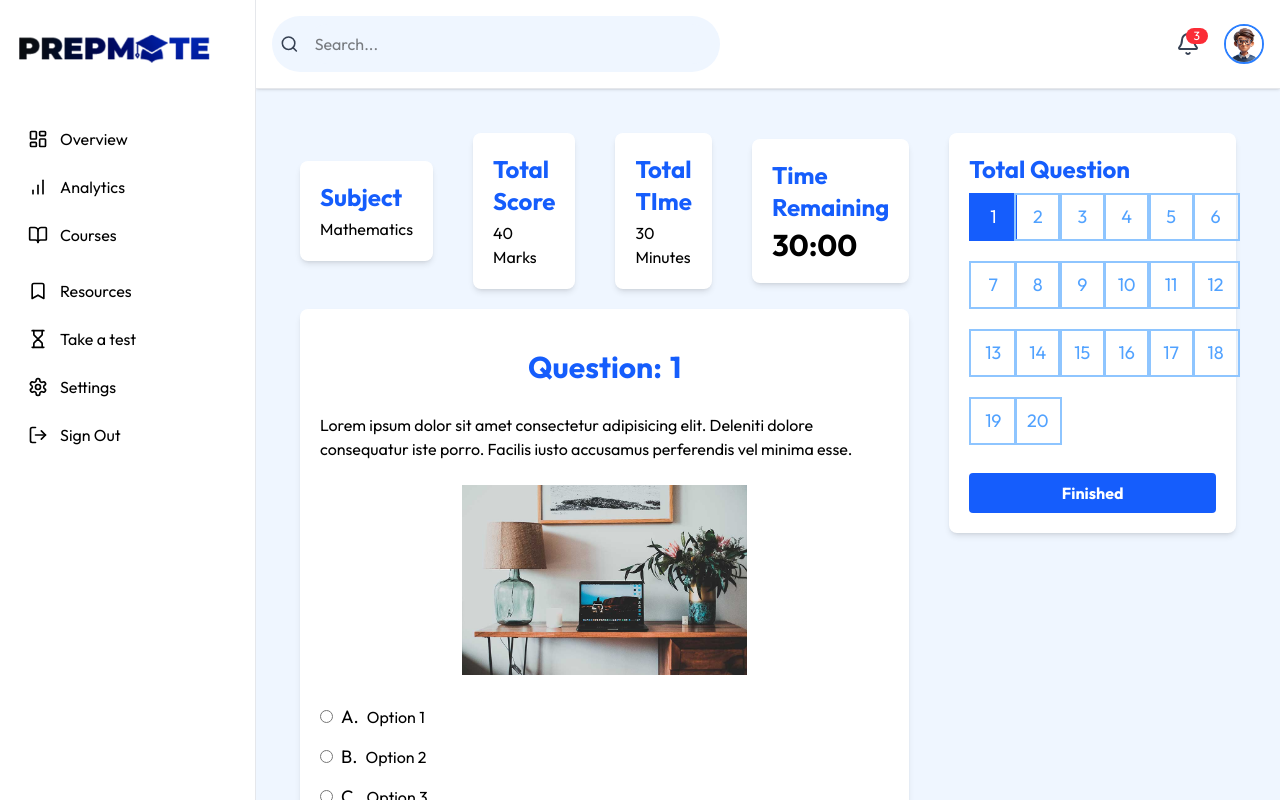
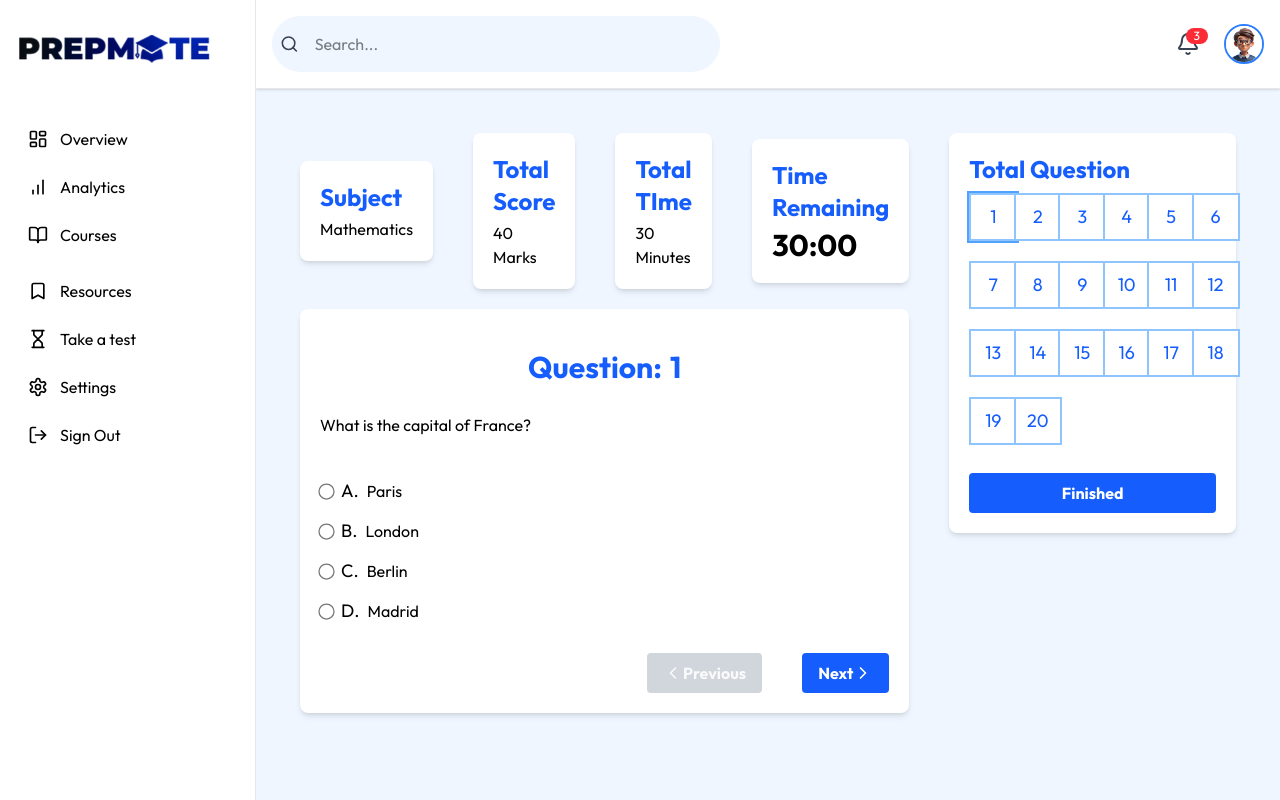
Before and after one commit to oluwaseyipd/PrepMate, a React (Vite) app: page /#/dashboard/testinterface in a window 1280 px wide. Built offline with nearby package versions, Linux system fonts and the light colour scheme.

Commit message:
Test interface functionality added

```diff
--- a/src/constants/testquestion.jsx
+++ b/src/constants/testquestion.jsx
@@ -1,3 +1,7 @@
+import questionimage from '../assets/images/questionimage.jpg';
+
+
+
 export const testquestions = [
   {
     id: 1,
@@ -69,7 +73,7 @@ export const testquestions = [
     explanation:
       "The image shows a lion, which is known as the king of the jungle.",
     marks: 1,
-    questionimage: "../assets/images/lion.png",
+    questionimage: questionimage,
   },
   {
     id: 6,
@@ -139,10 +143,10 @@ export const testquestions = [
     answer: "A",
     explanation: "The image shows the Eiffel Tower, located in Paris, France.",
     marks: 1,
-    questionimage: "../assets/images/eiffel_tower.png",
+    questionimage: questionimage,
   },
   {
-    id: 1,
+    id: 11,
     question: "What is the capital of France?",
     options: [
       { option: "A", answer: "Paris" },
@@ -156,7 +160,7 @@ export const testquestions = [
     questionimage: null,
   },
   {
-    id: 2,
+    id: 12,
     question: "What is 2 + 2?",
     options: [
       { option: "A", answer: "3" },
@@ -170,7 +174,7 @@ export const testquestions = [
     questionimage: null,
   },
   {
-    id: 3,
+    id: 13,
     question: "Which planet is known as the Red Planet?",
     options: [
       { option: "A", answer: "Earth" },
@@ -185,7 +189,7 @@ export const testquestions = [
     questionimage: null,
   },
   {
-    id: 4,
+    id: 14,
     question: "What is the chemical symbol for water?",
     options: [
       { option: "A", answer: "O2" },
@@ -199,7 +203,7 @@ export const testquestions = [
     questionimage: null,
   },
   {
-    id: 5,
+    id: 15,
     question: "Identify the animal in the image.",
     options: [
       { option: "A", answer: "Lion" },
@@ -211,10 +215,10 @@ export const testquestions = [
     explanation:
       "The image shows a lion, which is known as the king of the jungle.",
     marks: 1,
-    questionimage: "../assets/images/lion.png",
+    questionimage: questionimage,
   },
   {
-    id: 6,
+    id: 16,
     question: "What is the largest ocean on Earth?",
     options: [
       { option: "A", answer: "Atlantic Ocean" },
@@ -228,7 +232,7 @@ export const testquestions = [
     questionimage: null,
   },
   {
-    id: 7,
+    id: 17,
     question: "What is the boiling point of water at sea level?",
     options: [
       { option: "A", answer: "90°C" },
@@ -242,7 +246,7 @@ export const testquestions = [
     questionimage: null,
   },
   {
-    id: 8,
+    id: 18,
     question: "Which country is known as the Land of the Rising Sun?",
     options: [
       { option: "A", answer: "China" },
@@ -256,7 +260,7 @@ export const testquestions = [
     questionimage: null,
   },
   {
-    id: 9,
+    id: 19,
     question: "What is the square root of 64?",
     options: [
       { option: "A", answer: "6" },
@@ -270,7 +274,7 @@ export const testquestions = [
     questionimage: null,
   },
   {
-    id: 10,
+    id: 20,
     question: "Identify the structure in the image.",
     options: [
       { option: "A", answer: "Eiffel Tower" },
@@ -281,6 +285,6 @@ export const testquestions = [
     answer: "A",
     explanation: "The image shows the Eiffel Tower, located in Paris, France.",
     marks: 1,
-    questionimage: "../assets/images/eiffel_tower.png",
+    questionimage: questionimage,
   },
 ];
--- /dev/null
+++ b/src/context/ModalContext.jsx
@@ -0,0 +1,16 @@
+import { createContext, useContext, useState } from "react";
+
+const ModalContext = createContext();
+
+export const ModalProvider = ({ children }) => {
+  const [showSubmitAlert, setShowSubmitAlert] = useState(false);
+  const [showCancelAlert, setShowCancelAlert] = useState(false);
+
+  return (
+    <ModalContext.Provider value={{ showSubmitAlert, setShowSubmitAlert, showCancelAlert, setShowCancelAlert }}>
+      {children}
+    </ModalContext.Provider>
+  );
+};
+
+export const useModal = () => useContext(ModalContext);
--- a/src/pages/adminDashboard/ManageTests.jsx
+++ b/src/pages/adminDashboard/ManageTests.jsx
@@ -26,8 +26,8 @@ const ManageTests = () => {
   return (
     <div className="p-4">
       <h1 className="text-3xl font-bold text-black mb-5">Manage Tests</h1>
-            <div className="flex justify-between items-center mb-6">
-            <div className="flex items-center relative w-full sm:w-auto bg-blue-50 border border-gray-300 rounded-full p-2">
+            <div className="flex flex-col md:flex-row justify-between md:items-center mb-6">
+            <div className="flex items-center relative w-full sm:w-auto bg-blue-50 border border-gray-300 rounded-full p-2 mb-3 md:mb-0">
             <Search size={18} className="mr-2 text-gray-500" />
             <input
               type="text"
--- a/src/pages/userDashboard/TestInterface.jsx
+++ b/src/pages/userDashboard/TestInterface.jsx
@@ -1,163 +1,234 @@
-import React from 'react';
-import { useState, useEffect } from 'react';
-import questionimage from '../../assets/images/questionimage.jpg';
-import submitalert from '../../assets/images/are-you-sure.png';
-import { Chevron } from 'react-day-picker';
-import { ChevronLeft, ChevronRight } from 'lucide-react';
-import {testquestions} from '../../constants/testquestion';
+import React from "react";
+import { useState, useEffect } from "react";
+import { ChevronLeft, ChevronRight } from "lucide-react";
+import { testquestions } from "../../constants/testquestion";
+import { useModal } from "../../context/ModalContext";
 
-const TestInterface  = () => {
+const TestInterface = () => {
+  const [currentQuestionIndex, setCurrentQuestionIndex] = useState(0);
+  const [answers, setAnswers] = useState({});
+  const { showSubmitAlert, setShowSubmitAlert } = useModal();
+  const { showCancelAlert, setShowCancelAlert } = useModal();
+
+  const currentQuestion = testquestions[currentQuestionIndex];
+
   return (
-    <div className='p-5'>
-
-      <div className='flex flex-col md:flex-row gap-10'>
-
-
-        <div className='flex flex-col gap-5 w-full md:w-2/3'>
+    <div className="p-5 relative">
+      <div className="flex flex-col md:flex-row gap-10">
+        <div className="flex flex-col gap-5 w-full md:w-2/3">
           {/* Test Information frame */}
-        <div className='flex flex-wrap md:flex-nowrap items-center gap-10'>
+          <div className="flex flex-wrap md:flex-nowrap items-center gap-3 md:gap-10">
             {/* Subject Title */}
-          <div className='flex flex-col gap-1 bg-white p-2 md:p-5 rounded-lg shadow-md'>
-            <h2 className='text-blue-600 font-bold text-xl md:text-2xl'>Subject</h2>
-            <p className='text-black'>Mathematics</p>
+            <div className="flex flex-col gap-1 bg-white p-2 md:p-5 rounded-lg shadow-md">
+              <h2 className="text-blue-600 font-bold text-xl md:text-2xl">
+                Subject
+              </h2>
+              <p className="text-black">Mathematics</p>
             </div>
             {/* Test Score */}
-                    <div className='flex flex-col gap-1 bg-white p-2 md:p-5 rounded-lg shadow-md'>
-            <h2 className='text-blue-600 font-bold text-xl md:text-2xl'>Total Score</h2>
-            <p className='text-black'>40 Marks</p>
+            <div className="flex flex-col gap-1 bg-white p-2 md:p-5 rounded-lg shadow-md">
+              <h2 className="text-blue-600 font-bold text-xl md:text-2xl">
+                Total Score
+              </h2>
+              <p className="text-black">40 Marks</p>
             </div>
 
             {/* Total Time */}
-          <div className='flex flex-col gap-1 bg-white p-2 md:p-5 rounded-lg shadow-md'>
-            <h2 className='text-blue-600 font-bold text-xl md:text-2xl'>Total TIme</h2>
-            <p className='text-black'>30 Minutes</p>
+            <div className="flex flex-col gap-1 bg-white p-2 md:p-5 rounded-lg shadow-md">
+              <h2 className="text-blue-600 font-bold text-xl md:text-2xl">
+                Total TIme
+              </h2>
+              <p className="text-black">30 Minutes</p>
             </div>
 
             {/* Remaining Time */}
-            <div className='flex flex-col gap-1 bg-white p-2 md:p-5 rounded-lg shadow-md'>
-            <h2 className='text-blue-600 font-bold text-xl md:text-2xl'>Time Remaining</h2>
-            <p className='text-black font-bold text-3xl'>30:00</p>
+            <div className="flex flex-col gap-1 bg-white p-2 md:p-5 rounded-lg shadow-md">
+              <h2 className="text-blue-600 font-bold text-xl md:text-2xl">
+                Time Remaining
+              </h2>
+              <p className="text-black font-bold text-3xl">30:00</p>
+            </div>
           </div>
 
+          {/* Question and Option frame */}
+          <div className="flex flex-col gap-2 bg-white p-5 rounded-lg shadow-md">
+            <div className="flex justify-center items-center gap-2 bg-white p-5 rounded-lg">
+              <h2 className="text-blue-600 font-bold text-xl md:text-3xl">
+                Question:
+              </h2>
+              <p className="text-blue-600 font-bold text-xl md:text-3xl">
+                {currentQuestion.id}
+              </p>
+            </div>
+            {/* Question */}
+            <div className="flex flex-col gap-3 mb-5">
+              {/* Question text */}
+              <p className="text-black mb-3 select-none">
+                {currentQuestion.question}
+              </p>
+
+              {/* Optional image */}
+              {currentQuestion.questionimage && (
+                <img
+                  src={currentQuestion.questionimage}
+                  className="w-auto md:w-1/2 justify-center mx-auto"
+                  alt=""
+                />
+              )}
+            </div>
+            {/* Options */}
+            <div className="flex flex-col gap-3">
+              {currentQuestion.options.map((opt, i) => (
+                <div key={opt.option} className="flex gap-2 items-center">
+                  <input
+                    type="radio"
+                    name={`question-${currentQuestion.id}`} // unique per question
+                    id={`option-${currentQuestion.id}-${i}`}
+                    className="cursor-pointer scale-125" // larger radio
+                    checked={answers[currentQuestion.id] === opt.option}
+                    onChange={() =>
+                      setAnswers((prev) => ({
+                        ...prev,
+                        [currentQuestion.id]: opt.option,
+                      }))
+                    }
+                  />
+                  <span className="text-black text-lg cursor-pointer select-none">
+                    {opt.option}.
+                  </span>
+                  <label
+                    htmlFor={`option-${currentQuestion.id}-${i}`}
+                    className="text-black cursor-pointer select-none"
+                  >
+                    {opt.answer}
+                  </label>
+                </div>
+              ))}
             </div>
 
-
-          {/* Question and Option frame */}
-          <div className='flex flex-col gap-2 bg-white p-5 rounded-lg shadow-md'>
-          <div className='flex justify-center items-center gap-2 bg-white p-5 rounded-lg'>
-            <h2 className='text-blue-600 font-bold text-xl md:text-3xl'>Question: </h2>
-            <p className='text-blue-600 font-bold text-xl md:text-3xl'>1</p>
-          </div>
-            {/* Question */}
-          <div className='flex flex-col gap-3 mb-5'>
-            <p className='text-black mb-3'>Lorem ipsum dolor sit amet consectetur adipisicing elit. Deleniti dolore consequatur iste porro. Facilis iusto accusamus perferendis vel minima esse.</p>
-            <img src={questionimage} className='w-auto md:w-1/2 justify-center mx-auto' alt="" />
-          </div>
-          {/* Options */}
-          <div className='flex flex-col gap-3'>
-            <div className='flex gap-2 items-center'>
-              <input type="radio" name="option" id="option1" />
-              <span className='text-black text-lg'>A. </span>
-              <label htmlFor="option1" className='text-black'>Option 1</label>
-            </div>
-            <div className='flex gap-2 items-center'>
-              <input type="radio" name="option" id="option2" />
-              <span className='text-black text-lg'>B. </span>
-              <label htmlFor="option2" className='text-black'>Option 2</label>
-            </div>
-            <div className='flex gap-2 items-center'>
-              <input type="radio" name="option" id="option3" />
-              <span className='text-black text-lg'>C. </span>
-              <label htmlFor="option3" className='text-black'>Option 3</label>
-            </div>
-            <div className='flex gap-2 items-center'>
-              <input type="radio" name="option" id="option4" />
-              <span className='text-black text-lg'>D. </span>
-              <label htmlFor="option4" className='text-black'>Option 4</label>
-            </div>
-          </div>
             {/* Navigation Buttons */}
-          <div className='flex items-center justify-center md:justify-end gap-10 mt-5'>
-            <button className='flex justify-center items-center bg-blue-600 hover:bg-blue-700 text-white font-bold py-2 px-4 cursor-pointer rounded transition duration-300'>
-            <ChevronLeft className='text-white' size={20} />
+            <div className="flex items-center justify-center md:justify-end gap-10 mt-5">
+              {/* Previous Button */}
+              <button
+                onClick={() =>
+                  setCurrentQuestionIndex((prev) => Math.max(prev - 1, 0))
+                }
+                disabled={currentQuestionIndex === 0}
+                className={`flex justify-center items-center font-bold py-2 px-4 rounded transition duration-300
+      ${
+        currentQuestionIndex === 0
+          ? "bg-gray-300 cursor-not-allowed"
+          : "bg-blue-600 hover:bg-blue-700 text-white cursor-pointer"
+      }`}
+              >
+                <ChevronLeft size={20} />
                 Previous
               </button>
-            <button className='flex justify-center items-center bg-blue-600 hover:bg-blue-700 text-white font-bold py-2 px-4 cursor-pointer rounded transition duration-300'>
+
+              {/* Next Button */}
+              <button
+                onClick={() =>
+                  setCurrentQuestionIndex((prev) =>
+                    Math.min(prev + 1, testquestions.length - 1)
+                  )
+                }
+                disabled={currentQuestionIndex === testquestions.length - 1}
+                className={`flex justify-center items-center font-bold py-2 px-4 rounded transition duration-300
+      ${
+        currentQuestionIndex === testquestions.length - 1
+          ? "bg-gray-300 cursor-not-allowed"
+          : "bg-blue-600 hover:bg-blue-700 text-white cursor-pointer"
+      }`}
+              >
                 Next
-                <ChevronRight className='text-white' size={20} />
+                <ChevronRight size={20} />
               </button>
             </div>
           </div>
         </div>
 
+        <div className="flex flex-col gap-5 w-full md:w-1/3">
+          {/* Question Tracking frame */}
+          <div className="flex flex-col gap-2 bg-white p-5 rounded-lg shadow-md">
+            <h2 className="text-blue-600 font-bold text-2xl">Total Question</h2>
+            <div className="flex flex-wrap md:grid md:grid-cols-6 gap-5">
+              {testquestions.map((q, index) => {
+                const isAnswered = answers[q.id] !== undefined;
+                const isCurrent = index === currentQuestionIndex;
 
-        <div className='flex flex-col gap-5 w-full md:w-1/3'>
-            {/* Question Tracking frame */}
-            <div className='flex flex-col gap-2 bg-white p-5 rounded-lg shadow-md'>
-            <h2 className='text-blue-600 font-bold text-2xl'>Total Question</h2>
-            <div className='flex flex-wrap md:grid md:grid-cols-6 gap-5'>
-              <span className='h-8 w-8 md:h-12 md:w-12  flex justify-center items-center bg-blue-600 border-2 border-blue-600 text-white text-lg cursor-pointer p-2'>1</span>
-              <span className='h-8 w-8 md:h-12 md:w-12 flex justify-center items-center bg-transparent border-2 border-blue-300 text-blue-400 text-lg cursor-pointer p-2'>2</span>
-              <span className='h-8 w-8 md:h-12 md:w-12 flex justify-center items-center bg-transparent border-2 border-blue-300 text-blue-400 text-lg cursor-pointer p-2'>3</span>
-              <span className='h-8 w-8 md:h-12 md:w-12 flex justify-center items-center bg-transparent border-2 border-blue-300 text-blue-400 text-lg cursor-pointer p-2'>4</span>
-              <span className='h-8 w-8 md:h-12 md:w-12 flex justify-center items-center bg-transparent border-2 border-blue-300 text-blue-400 text-lg cursor-pointer p-2'>5</span>
-              <span className='h-8 w-8 md:h-12 md:w-12 flex justify-center items-center bg-transparent border-2 border-blue-300 text-blue-400 text-lg cursor-pointer p-2'>6</span>
-              <span className='h-8 w-8 md:h-12 md:w-12 flex justify-center items-center bg-transparent border-2 border-blue-300 text-blue-400 text-lg cursor-pointer p-2'>7</span>
-              <span className='h-8 w-8 md:h-12 md:w-12 flex justify-center items-center bg-transparent border-2 border-blue-300 text-blue-400 text-lg cursor-pointer p-2'>8</span>
-              <span className='h-8 w-8 md:h-12 md:w-12 flex justify-center items-center bg-transparent border-2 border-blue-300 text-blue-400 text-lg cursor-pointer p-2'>9</span>
-              <span className='h-8 w-8 md:h-12 md:w-12 flex justify-center items-center bg-transparent border-2 border-blue-300 text-blue-400 text-lg cursor-pointer p-2'>10</span>
-              <span className='h-8 w-8 md:h-12 md:w-12 flex justify-center items-center bg-transparent border-2 border-blue-300 text-blue-400 text-lg cursor-pointer p-2'>11</span>
-              <span className='h-8 w-8 md:h-12 md:w-12 flex justify-center items-center bg-transparent border-2 border-blue-300 text-blue-400 text-lg cursor-pointer p-2'>12</span>
-              <span className='h-8 w-8 md:h-12 md:w-12 flex justify-center items-center bg-transparent border-2 border-blue-300 text-blue-400 text-lg cursor-pointer p-2'>13</span>
-              <span className='h-8 w-8 md:h-12 md:w-12 flex justify-center items-center bg-transparent border-2 border-blue-300 text-blue-400 text-lg cursor-pointer p-2'>14</span>
-              <span className='h-8 w-8 md:h-12 md:w-12 flex justify-center items-center bg-transparent border-2 border-blue-300 text-blue-400 text-lg cursor-pointer p-2'>15</span>
-              <span className='h-8 w-8 md:h-12 md:w-12 flex justify-center items-center bg-transparent border-2 border-blue-300 text-blue-400 text-lg cursor-pointer p-2'>16</span>
-              <span className='h-8 w-8 md:h-12 md:w-12 flex justify-center items-center bg-transparent border-2 border-blue-300 text-blue-400 text-lg cursor-pointer p-2'>17</span>
-              <span className='h-8 w-8 md:h-12 md:w-12 flex justify-center items-center bg-transparent border-2 border-blue-300 text-blue-400 text-lg cursor-pointer p-2'>18</span>
-              <span className='h-8 w-8 md:h-12 md:w-12 flex justify-center items-center bg-transparent border-2 border-blue-300 text-blue-400 text-lg cursor-pointer p-2'>19</span>
-              <span className='h-8 w-8 md:h-12 md:w-12 flex justify-center items-center bg-transparent border-2 border-blue-300 text-blue-400 text-lg cursor-pointer p-2'>20</span>
+                return (
+                  <span
+                    key={q.id}
+                    onClick={() => setCurrentQuestionIndex(index)}
+                    className={`h-8 w-8 md:h-12 md:w-12 flex justify-center items-center select-none
+        ${
+          isAnswered
+            ? "bg-blue-600 text-white"
+            : "bg-white text-blue-600 border-blue-300"
+        }
+        ${!isAnswered && isCurrent ? "ring-2 ring-blue-400" : ""}
+        border-2 text-lg cursor-pointer p-2`}
+                  >
+                    {q.id}
+                  </span>
+                );
+              })}
             </div>
 
-            <button className='mt-5 bg-blue-600 hover:bg-blue-700 text-white font-bold py-2 px-4 cursor-pointer rounded transition duration-300'>
+            <button
+              onClick={() => setShowSubmitAlert(true)}
+              className="mt-5 bg-blue-600 hover:bg-blue-700 text-white font-bold py-2 px-4 cursor-pointer rounded transition duration-300"
+            >
               Finished
             </button>
           </div>
         </div>
-
       </div>
 
       {/* Submit Message */}
-      {/* <div className='flex flex-col justify-center items-center h-[300px] w-[600px] gap-2 bg-white p-5 rounded-lg shadow-md'>
-       <img src={submitalert} className='w-40 mx-auto' alt="" />
-        <p className='text-black'>Are you sure you want to submit the test?</p>
-        <div className='flex items-center justify-end gap-10 my-5'>
-          <button className='flex justify-center items-center bg-white hover:bg-blue-700 text-blue-600 hover:text-white border border-blue-600 font-bold py-2 px-4 cursor-pointer rounded-full transition duration-300'>
+      {/* {showSubmitAlert && (
+  <div className="fixed relative inset-0 z-50 h-screen flex justify-center items-center bg-blue-200 bg-opacity-30 backdrop-blur-sm transition-all ease-out scale-95 duration-300">
+    <div className="flex flex-col justify-center items-center w-[300px] md:w-[600px] bg-white p-5 rounded-xl shadow-lg scale-100 opacity-100 animate-fade-in">
+      <img src={submitalert} className="w-40 mx-auto" alt="" />
+      <p className="text-black mt-4 text-center">
+        Are you sure you want to submit the test?
+      </p>
+      <div className="flex justify-end gap-10 my-5">
+        <button
+          onClick={() => setShowSubmitAlert(false)}
+          className="bg-white cursor-pointer border border-blue-600 text-blue-600 hover:bg-blue-700 hover:text-white px-4 py-2 rounded-full"
+        >
           Cancel
         </button>
-          <button className='flex justify-center items-center bg-blue-600 hover:bg-blue-700 text-white font-bold py-2 px-4 cursor-pointer rounded-full transition duration-300'>
+        <button className="bg-blue-600 text-white px-4 py-2 cursor-pointer rounded-full">
           Submit
         </button>
       </div>
-      </div> */}
-
+    </div>
+  </div>
+)} */}
 
       {/* Cancel Message */}
-        {/* <div className='flex flex-col justify-center items-center h-[300px] w-[600px] gap-2 bg-white p-5 rounded-lg shadow-md'>
-       <img src={submitalert} className='w-40 mx-auto' alt="" />
-        <p className='text-black text-center px-5'>If you leave this page, your work will not be saved or submited. Are you sure you want to leave?</p>
-        <div className='flex items-center justify-end gap-10 my-5'>
-          <button className='flex justify-center items-center bg-white hover:bg-red-600 text-red-600 hover:text-white border border-red-600 font-bold py-2 px-4 cursor-pointer rounded-full transition duration-300'>
-              Contimue
+      {/* {showCancelAlert && (
+  <div className="fixed inset-0 z-50 h-screen flex justify-center items-center bg-blue-200 bg-opacity-30 backdrop-blur-sm transition-all ease-out scale-95 duration-300">
+    <div className="flex flex-col justify-center items-center w-[300px]  md:w-[600px] bg-white p-5 rounded-xl shadow-lg scale-100 opacity-100 animate-fade-in">
+      <img src={submitalert} className="w-40 mx-auto" alt="" />
+      <p className="text-black text-center mt-4">
+        If you leave this page, your work will not be saved or submitted. Are you sure?
+      </p>
+      <div className="flex items-center justify-end gap-10 my-5">
+        <button className="bg-white hover:bg-red-600 text-red-600 hover:text-white border border-red-600 font-bold py-2 px-4 cursor-pointer rounded-full">
+          Continue
         </button>
-          <button className='flex justify-center items-center bg-blue-600 hover:bg-blue-700 text-white font-bold py-2 px-4 cursor-pointer rounded-full transition duration-300'>
+        <button className="bg-blue-600 hover:bg-blue-700 text-white font-bold py-2 px-4 cursor-pointer rounded-full">
           Leave
         </button>
       </div>
+    </div>
+  </div>
+)} */}
+    </div>
+  );
+};
 
-      </div> */}
-      </div>
-
-  )
-}
-
-export default TestInterface
+export default TestInterface;
```
Also changed, not shown: src/App.jsx (+9 -6 lines), src/layouts/UserLayout.jsx (+51 -0 lines). Lines whose indentation alone changed are shown as unchanged.
